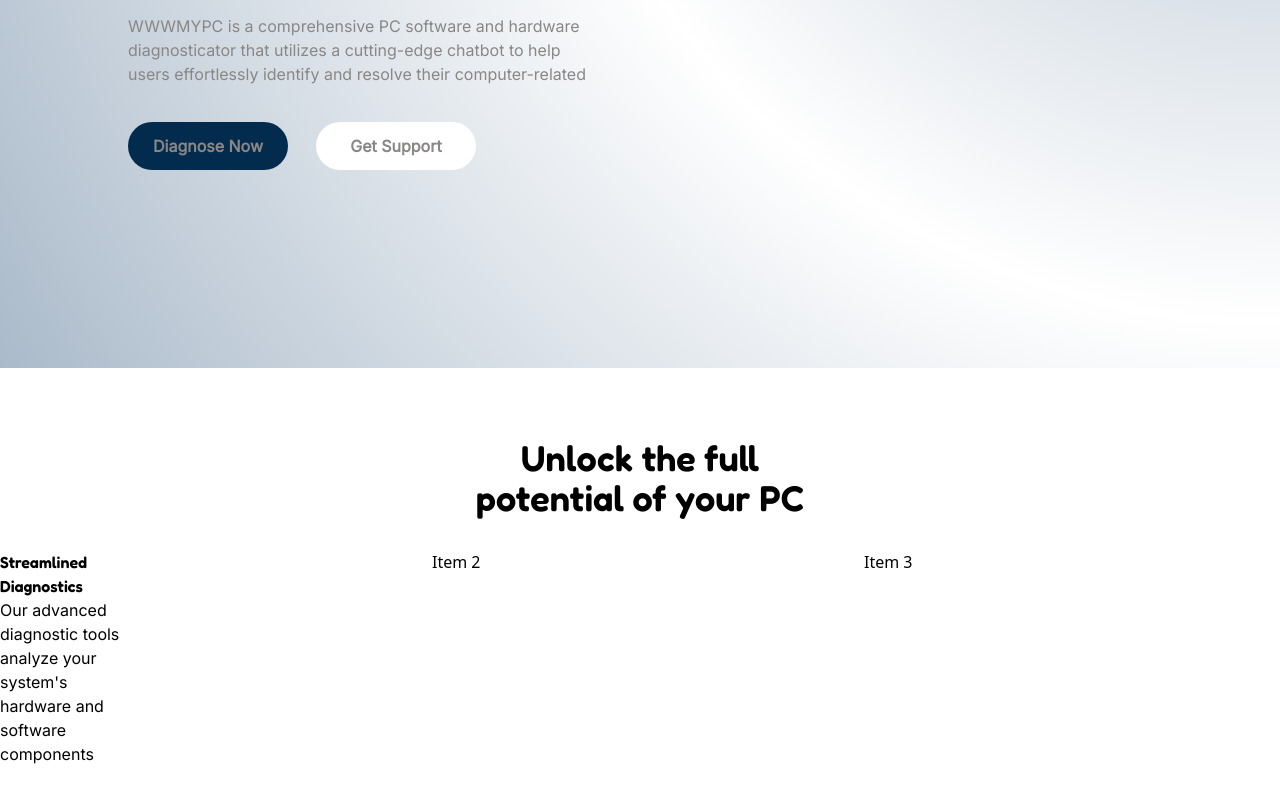
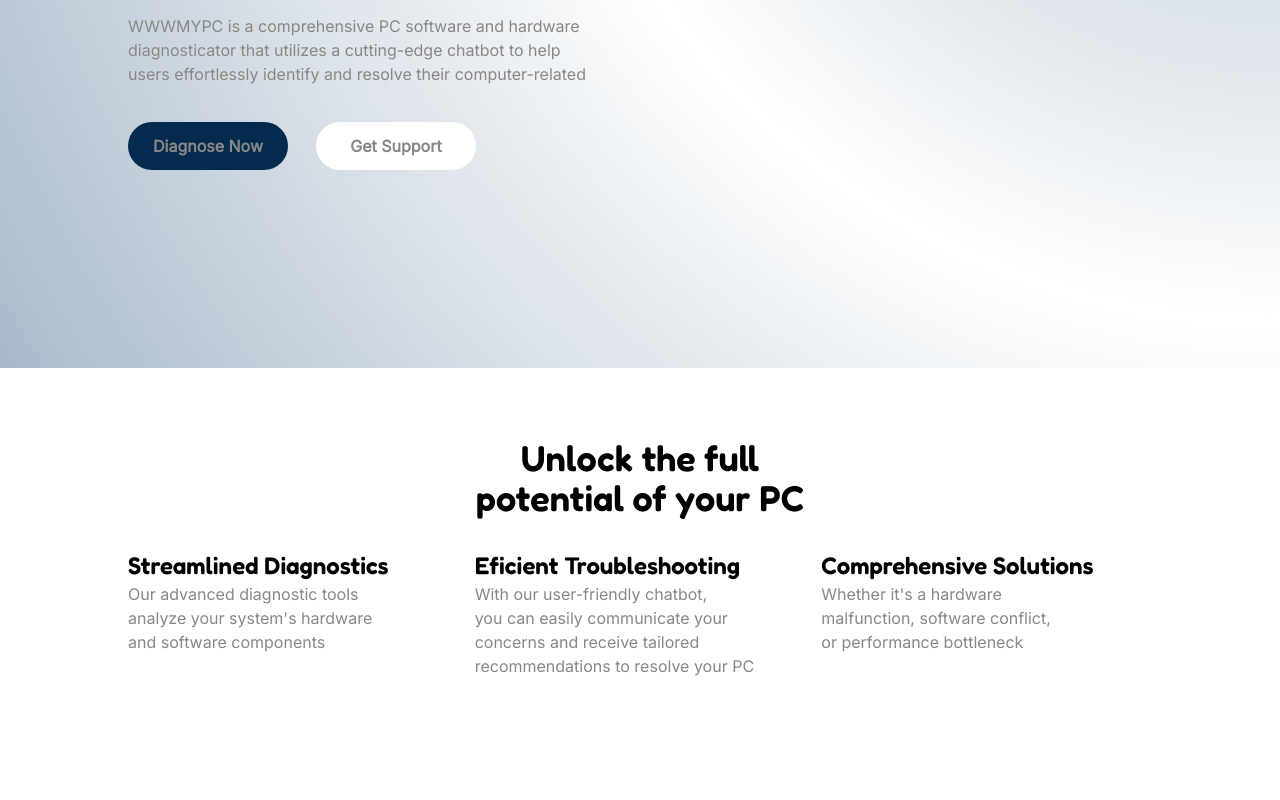
Before and after one commit to Gersh0/wwwmypc25, a Next.js app: page / in a window 1280 px wide. Shown: the part 432-1232 px from the top of the page. Built offline with nearby package versions, Linux system fonts and the light colour scheme.

Commit message:
about home section in progress

```diff
--- a/layouts/homeLayouts/AboutLayout.tsx
+++ b/layouts/homeLayouts/AboutLayout.tsx
@@ -5,25 +5,42 @@ import { ItemText } from '@/components/atomic-design/atoms/texts/itemText';
 
 const AboutLayout = () => {
   return (
-    <section className="min-h-screen w-full flex flex-col relative">
-
-      <TitleHome>
-        <div className="text-center text-4xl">
-          <p>Unlock the full</p>
-          <p>potential of your PC</p>
+    <section className="pr-32 pl-32 min-h-screen w-full flex flex-col relative">
+      <div className="flex text-center items-center text-4xl max-w-full">
+        <div className="max-w-96 mx-auto">
+          <TitleHome>
+            <p>Unlock the full potential of your PC</p>
+          </TitleHome>
         </div>
-      </TitleHome>
-
-  <div></div>
-      <div className="grid grid-cols-3 gap-4 mt-8">
-        <div className="w-[30%] h-64">
-          <TitleHome>Streamlined Diagnostics</TitleHome>
-          <ItemText >
-            <p className="text-balance">Our advanced diagnostic tools analyze your system's hardware and software components</p>
+      </div>
+      <div className="grid grid-cols-1 gap-4 mt-8 xl:grid-cols-3 ">
+        <div className="w-[100%] h-64">
+          <div className="text-2xl">
+            <TitleHome>Streamlined Diagnostics</TitleHome>
+          </div>
+          <ItemText>
+            <p className="text-balance text-3xs text-[#898786]">Our advanced diagnostic tools analyze your system's
+              hardware and software components</p>
           </ItemText>
         </div>
-        <div>Item 2</div>
-        <div>Item 3</div>
+        <div className="w-[100%] h-64">
+          <div className="text-2xl">
+            <TitleHome>Eficient Troubleshooting</TitleHome>
+          </div>
+          <ItemText>
+            <p className="text-balance text-3xs text-[#898786]">With our user-friendly chatbot, you can easily
+              communicate your concerns and receive tailored recommendations to resolve your PC </p>
+          </ItemText>
+        </div>
+        <div className="w-[100%] h-64">
+          <div className="text-2xl">
+            <TitleHome>Comprehensive Solutions</TitleHome>
+          </div>
+          <ItemText>
+            <p className="text-balance text-3xs text-[#898786]">Whether it's a hardware malfunction, software conflict,
+              or performance bottleneck </p>
+          </ItemText>
+        </div>
       </div>
     </section>
   );
--- a/layouts/homeLayouts/HeroLayout.tsx
+++ b/layouts/homeLayouts/HeroLayout.tsx
@@ -1,8 +1,16 @@
+// `layouts/homeLayouts/HeroLayout.tsx`
+import { useRouter } from 'next/router';
 import { TitleHome } from '@/components/atomic-design/atoms/texts/titleHome';
 import { ItemText } from '@/components/atomic-design/atoms/texts/itemText';
 import { RoundedButton } from '@/components/atomic-design/atoms/buttons/roundedButton';
 
 const HeroLayout = () => {
+  const router = useRouter();
+
+  const handleDiagnoseNowClick = () => {
+    router.push('/page-2');
+  };
+
   return (
     <section className="pt-40 pl-32 min-h-screen w-full flex flex-col relative ">
       <div className="text-7xl">
@@ -19,21 +27,29 @@ const HeroLayout = () => {
         </ItemText>
       </div>
       <div className="space-x-7 pt-9">
-          <RoundedButton backgroundColor="#032B4D" textColor="#898786" className="font-bold w-40 h-12 justify-center">
+        <RoundedButton
+          backgroundColor="#032B4D"
+          textColor="#898786"
+          className="font-bold w-40 h-12 justify-center"
+          onClick={handleDiagnoseNowClick}
+        >
           <ItemText>
             <p>Diagnose Now</p>
           </ItemText>
         </RoundedButton>
 
-          <RoundedButton backgroundColor="#FFFFFF" textColor="#898786" className="font-bold w-40 h-12 justify-center">
+        <RoundedButton
+          backgroundColor="#FFFFFF"
+          textColor="#898786"
+          className="font-bold w-40 h-12 justify-center"
+        >
           <ItemText>
             <p>Get Support</p>
           </ItemText>
         </RoundedButton>
-
       </div>
     </section>
   );
 };
 
-export { HeroLayout};
+export { HeroLayout };
```
Also changed, not shown: components/atomic-design/atoms/images/circle.svg (deleted), components/atomic-design/atoms/images/gearIcon.svg (added). Lines whose indentation alone changed are shown as unchanged.
